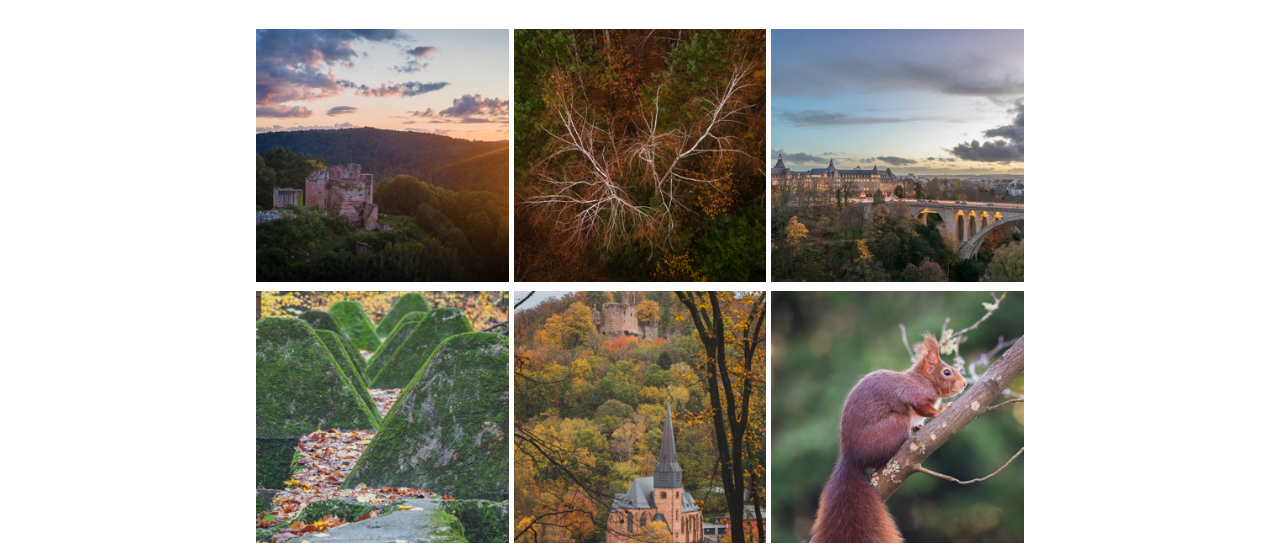
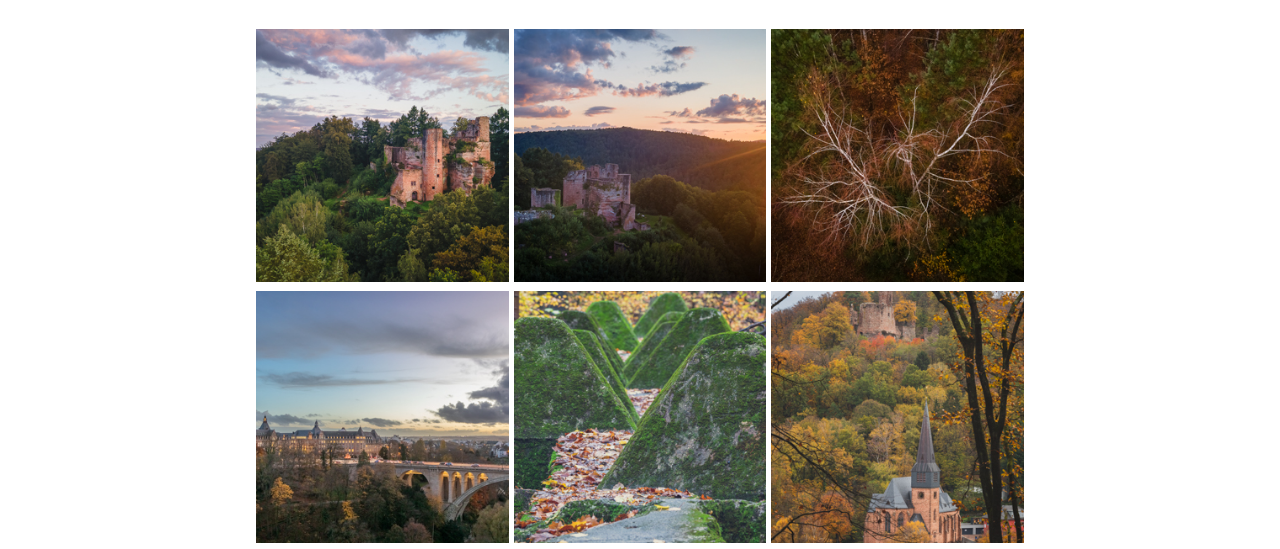
Before and after one commit to jalexphotos/jalexphotos.github.io, a plain HTML site: page gallery.html in a window 1280 px wide. Shown: the part 225-774 px from the top of the page. Drawn offline with nearby package versions, Linux system fonts and the light colour scheme.

Commit message:
Burgruine Neudahn 2

```diff
--- a/gallery.html
+++ b/gallery.html
@@ -49,6 +49,9 @@
     <div class="container">
         <div class="gallery">
             <!-- 2023 -->
+            <a href="images/2023/2.jpg" data-lightbox="All" data-title="Burgruine Neudahn">
+                <img src="images/thumbs/2023/2.jpg" alt="">
+            </a>
             <a href="images/2023/1.jpg" data-lightbox="All" data-title="Burgruine Neudahn">
                 <img src="images/thumbs/2023/1.jpg" alt="">
             </a>
```
Also changed, not shown: images/2023/2.jpg (added), images/thumbs/2023/2.jpg (added).
